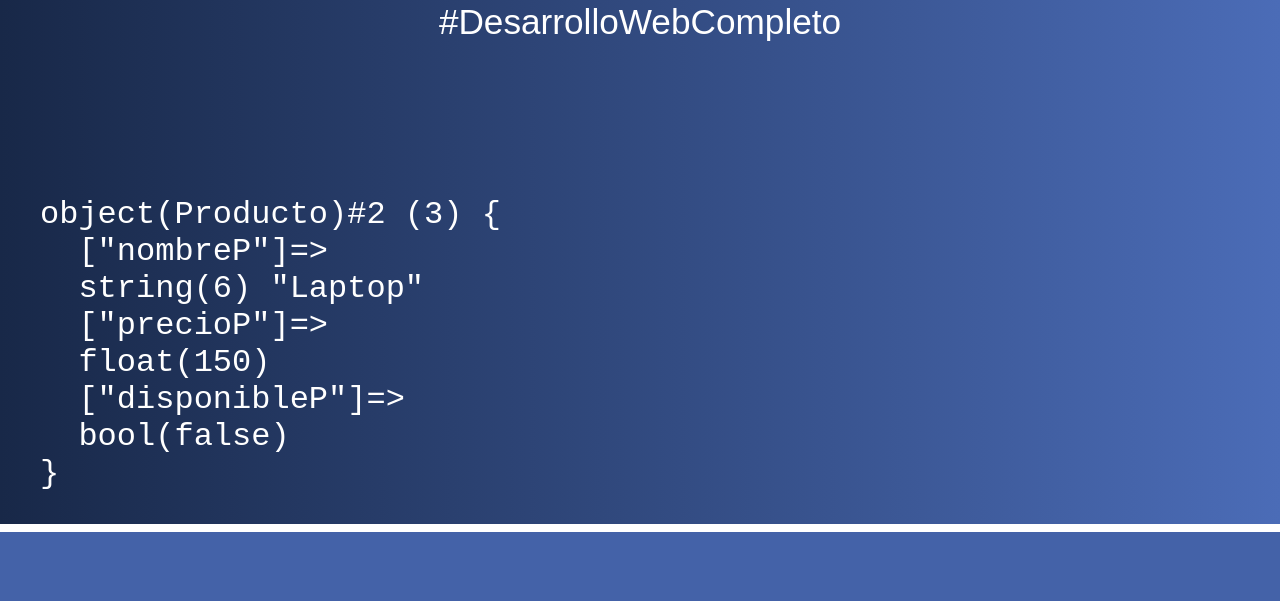
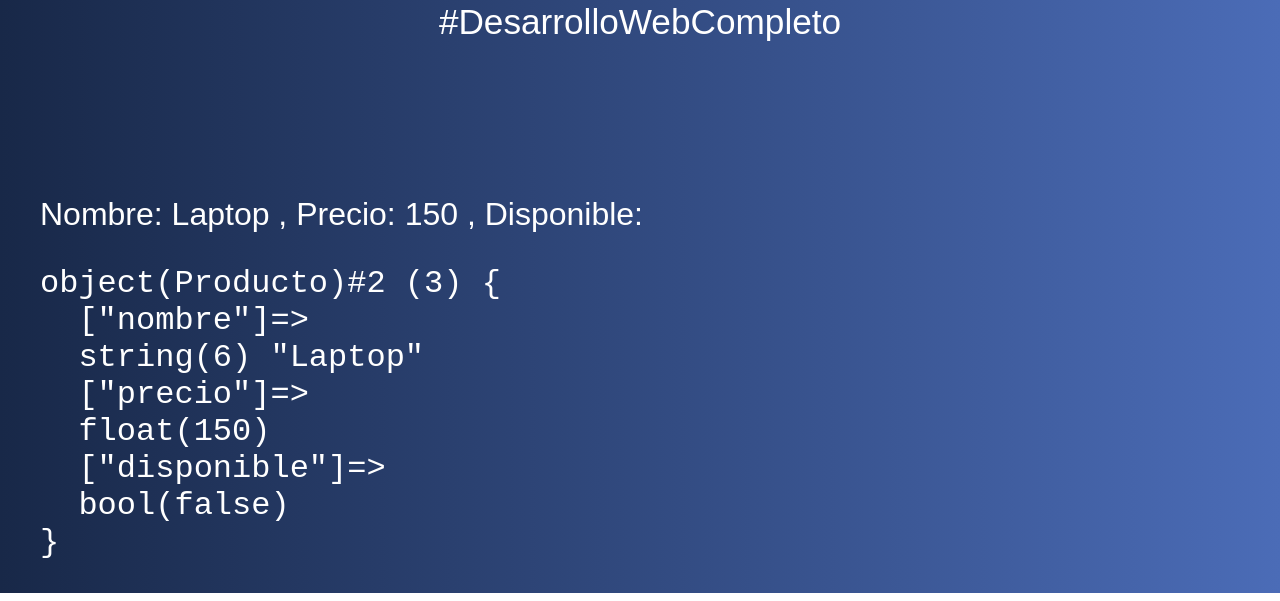
Before and after one commit to CarlosJCD/Curso-Web, a PHP site: page /01.php in a window 1280 px wide. Shown: the part 283-884 px from the top of the page. Before the commit the page ends 815 px from the top, so only its background shows below. Run offline with PHP 8.4, Linux system fonts and the light colour scheme.

Commit message:
Video #347 - Sección #32 - Métodos en PHP

```diff
--- a/Proyecto_13_Introduccion_a_POO/01.php
+++ b/Proyecto_13_Introduccion_a_POO/01.php
@@ -3,14 +3,18 @@
 class Producto
 {
 
-    public function __construct(public string $nombreP, public float $precioP, public bool $disponibleP)
+    public function __construct(public string $nombre, public float $precio, public bool $disponible)
     {
+    }
+    public function toString()
+    {
+        echo "Nombre: $this->nombre , Precio: $this->precio , Disponible: $this->disponible ";
     }
 }
 
 
 $producto = new Producto("Laptop", 150.00, false);
-
+$producto->toString();
 
 echo '<pre>';
 var_dump($producto);
```
